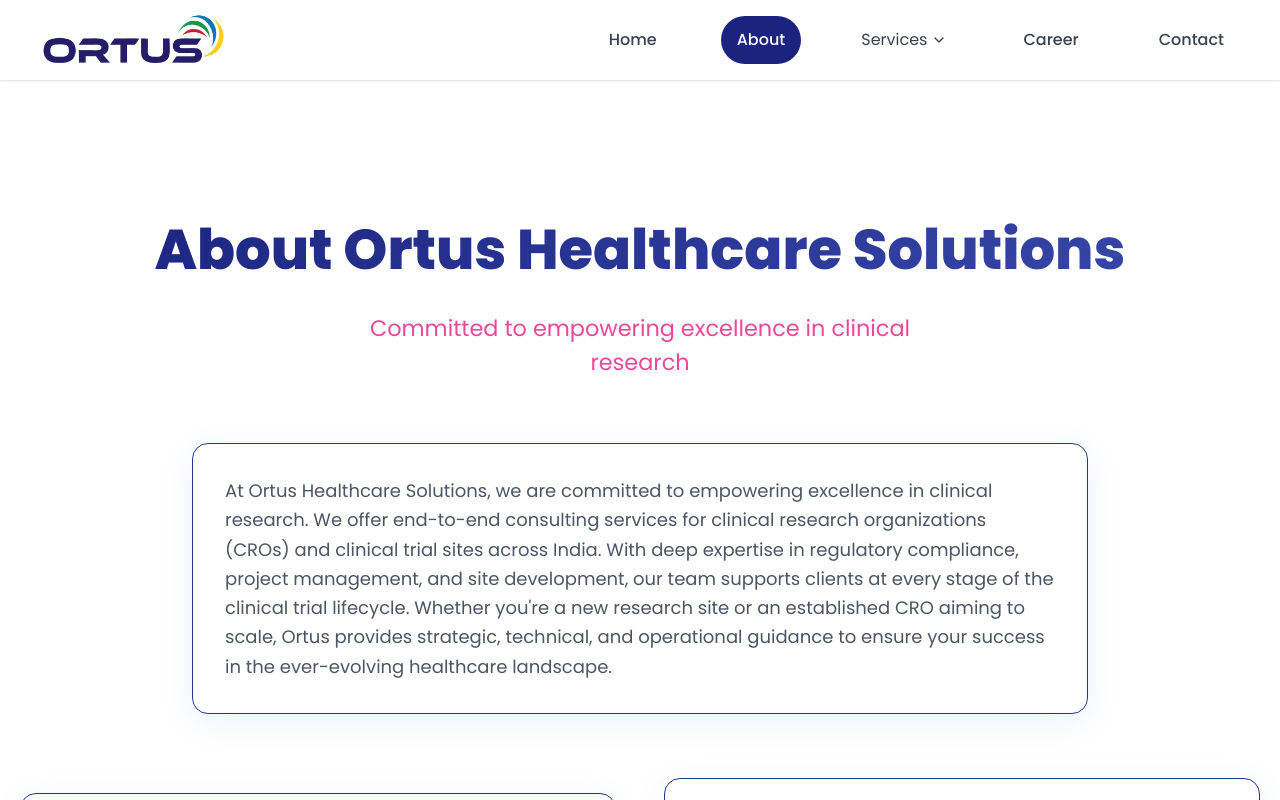
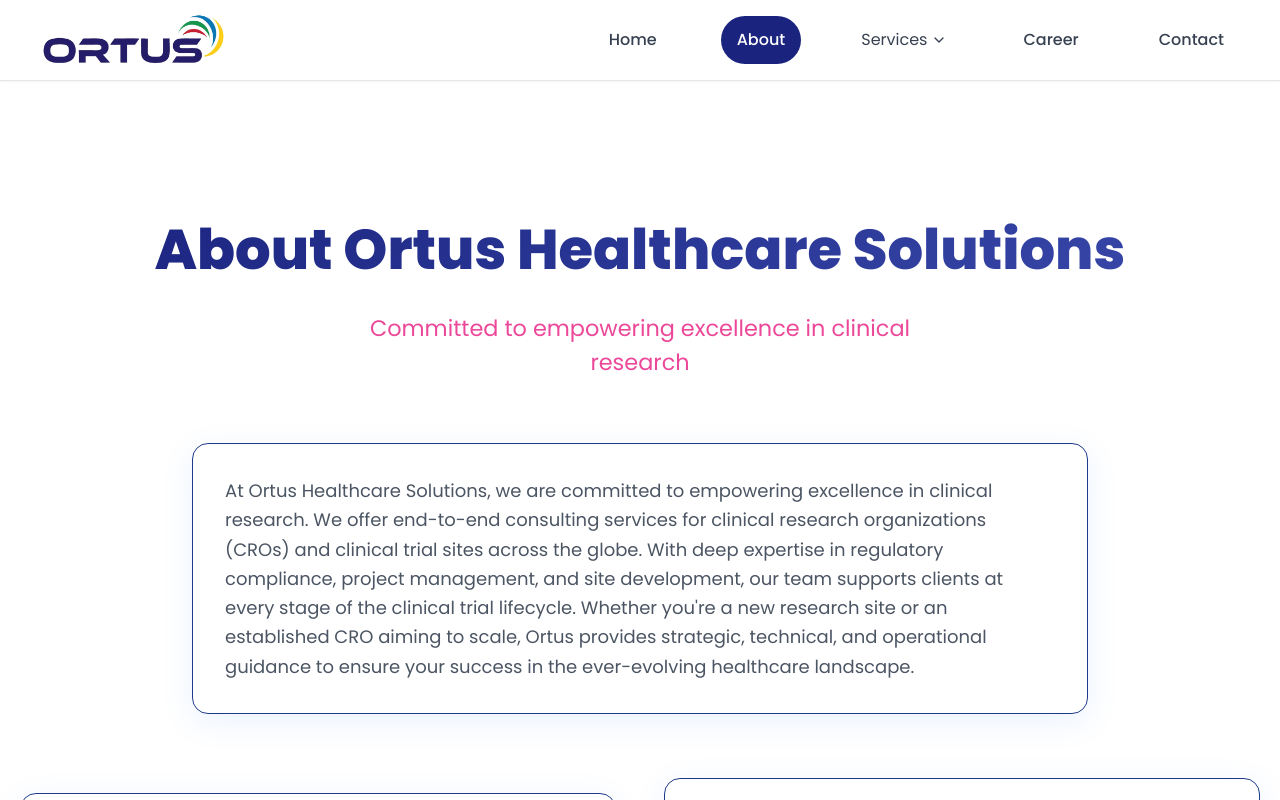
Before and after one commit to Vedant1745/Ortus, a React (Vite) app: page / in a window 1280 px wide. Both pictures are taken after a click on the button "Learn More". Shown: the top 800 px of the page. Built offline with nearby package versions, Linux system fonts and the light colour scheme.

Commit message:
Update About page description to reflect global service reach

```diff
--- a/src/pages/About.tsx
+++ b/src/pages/About.tsx
@@ -19,7 +19,7 @@
               <p className="text-lg text-gray-600 leading-relaxed">
                 At Ortus Healthcare Solutions, we are committed to empowering excellence in clinical research.
                 We offer end-to-end consulting services for clinical research organizations (CROs) and clinical
-                trial sites across India. With deep expertise in regulatory compliance, project management, and site development,
+                trial sites across the globe. With deep expertise in regulatory compliance, project management, and site development,
                 our team supports clients at every stage of the clinical trial lifecycle. Whether you're a new research site or
                 an established CRO aiming to scale, Ortus provides strategic, technical, and operational guidance to ensure your
                 success in the ever-evolving healthcare landscape.
```
